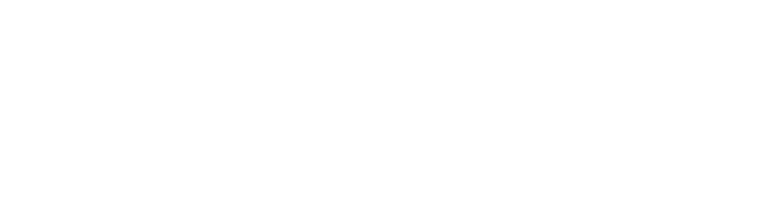
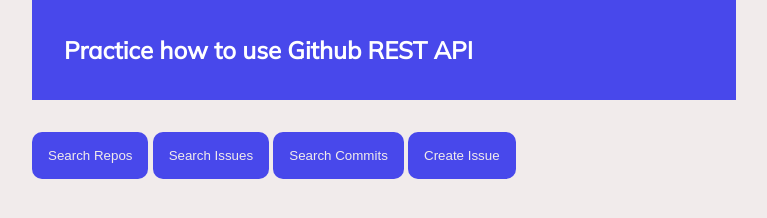
Before and after one commit to samoina/github-REST-API-practice, a plain HTML site: page index.html in a window 1280 px wide. Shown: the whole page, without its empty margins (256-1023 px from the left). Drawn offline with Linux system fonts and the light colour scheme.

Commit message:
Style header and buttons

```diff
--- a/index.html
+++ b/index.html
@@ -4,9 +4,21 @@
   <meta charset="UTF-8">
   <meta http-equiv="X-UA-Compatible" content="IE=edge">
   <meta name="viewport" content="width=device-width, initial-scale=1.0">
+  <link rel="stylesheet" href="style.css">
   <title>Git REST API Practice</title>
 </head>
 <body>
+  <header class="header">
+    <h2 class="header__title">Practice how to use Github REST API</h2>
+  </header>
 
+  <main class="main">
+    <button class="main__button main__button--searchRepos">Search Repos</button>
+    <button class="main__button main__button--searchIssues">Search Issues</button>
+    <button class="main__button main__button--searchCommits">Search Commits</button>
+    <button class="main__button main__button--createIssue">Create Issue</button>
+  </main>
+
+  <script src="app.js"></script>
 </body>
 </html>
--- /dev/null
+++ b/style.css
@@ -0,0 +1,76 @@
+@import url('https://fonts.googleapis.com/css2?family=EB+Garamond:wght@800&family=Mulish&display=swap');
+
+:root {
+  --white: #fff;
+  --blue: rgb(72, 72, 235);
+  --offwhite: #f1ebeb;
+  --light-grey: rgb(211, 211, 211);
+  --dark-grey: #d3d3d3;
+  --orange: orange;
+}
+
+/* CSS Reset*/
+* {
+  box-sizing: border-box;
+  margin: 0;
+  padding: 0;
+}
+
+html, body {
+  height: 100%;
+  font-family: 'Mulish', sans-serif;
+  background-color: var(--offwhite);
+}
+
+body {
+  line-height: 1.5;
+}
+
+img, picture, video {
+  display: block;
+  max-width: 100%;
+}
+
+input {
+  font: inherit;
+}
+
+.header {
+  background-color: var(--blue);
+  color: var(--white);
+  padding: 2rem;
+  margin: 0 auto;
+}
+
+.header__title,
+.main {
+  margin: 0 auto;
+  width: 44rem;
+}
+
+.main {
+  padding-top: 2rem;
+}
+
+.main__button {
+  border: none;
+  background-color: var(--blue);
+  color: var(--offwhite);
+  padding: 1rem;
+  border-radius: 10px;
+}
+
+.main__button:hover {
+  cursor: pointer;
+  border: 0.2rem solid var(--orange)
+}
+
+
+@media (min-width: 48rem) {
+  .header,
+  .main {
+    max-width: 44rem;
+  }
+
+
+}
```
